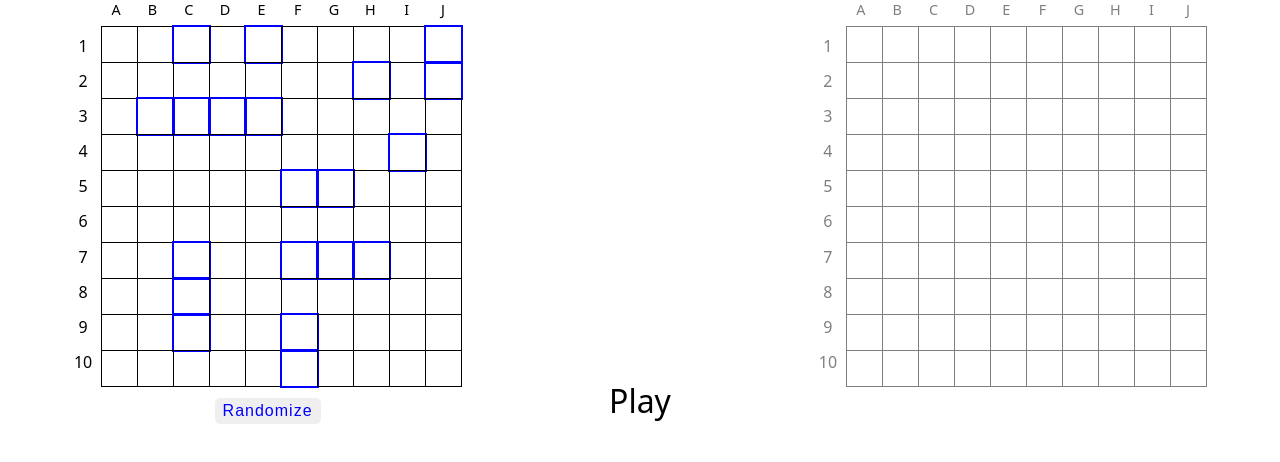
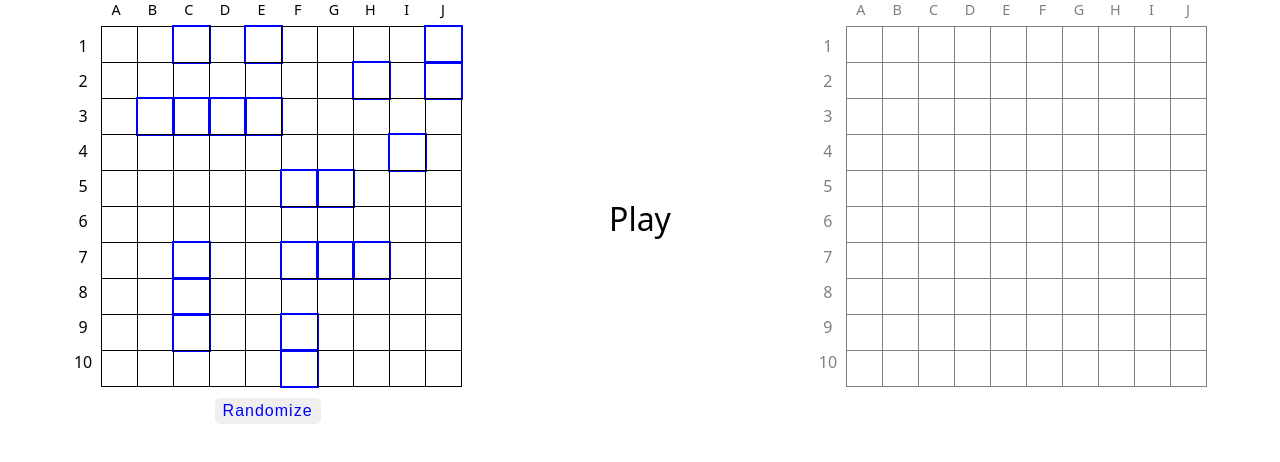
Before and after one commit to ZachTheMighty/battleship, a website built with webpack: page src/index.html in a window 1280 px wide. Built offline with nearby package versions, Linux system fonts and the light colour scheme.

Commit message:
refactor: extracted all dom elements into a main container

```diff
--- a/src/index.css
+++ b/src/index.css
@@ -19,6 +19,9 @@
     sans-serif;
   margin: 0;
   padding: 0;
+}
+
+main {
   display: flex;
   justify-content: space-around;
 }
--- a/src/index.html
+++ b/src/index.html
@@ -5,5 +5,7 @@
     <title>Battleship</title>
     <link rel="icon" href="data:," />
   </head>
-  <body></body>
+  <body>
+    <main></main>
+  </body>
 </html>
--- a/src/modules/views/bot_view.js
+++ b/src/modules/views/bot_view.js
@@ -16,7 +16,7 @@
     this.play.textContent = "Play";
 
     this.app.append(alphabetDiv, wrapper);
-    document.body.append(this.play, this.app);
+    document.querySelector("main").append(this.play, this.app);
   }
 
   renderBlock(blockObject, blockDiv) {
--- a/src/modules/views/player_view.js
+++ b/src/modules/views/player_view.js
@@ -19,7 +19,7 @@
     this.randomizeDiv.append(this.randomizeButton);
 
     this.app.append(alphabetDiv, wrapper, this.randomizeDiv);
-    document.body.append(this.app);
+    document.querySelector("main").append(this.app);
   }
 
   renderBlock(blockObject) {
```
